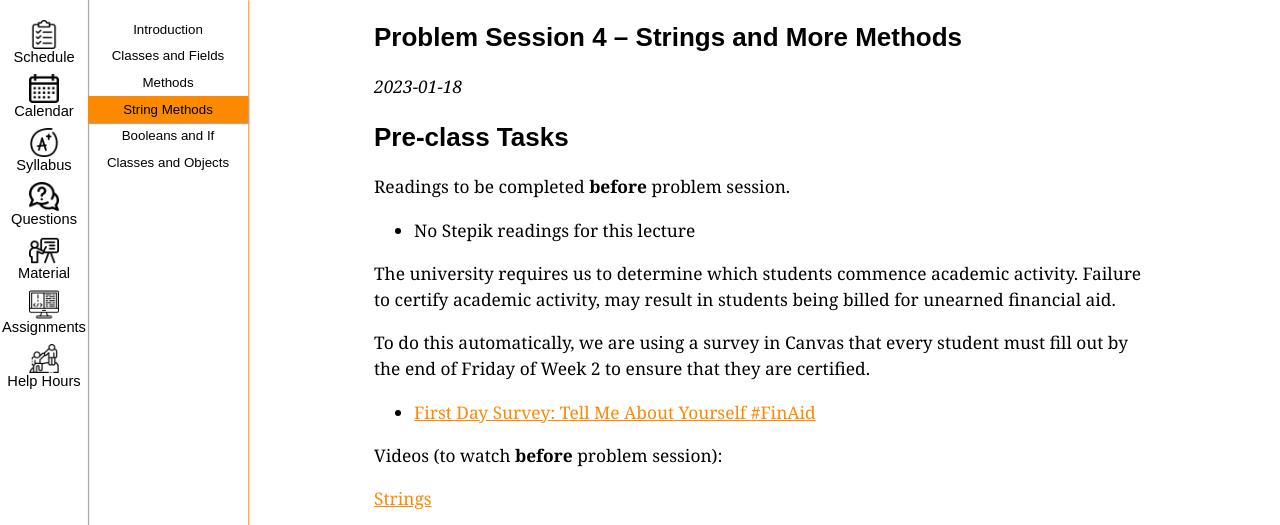
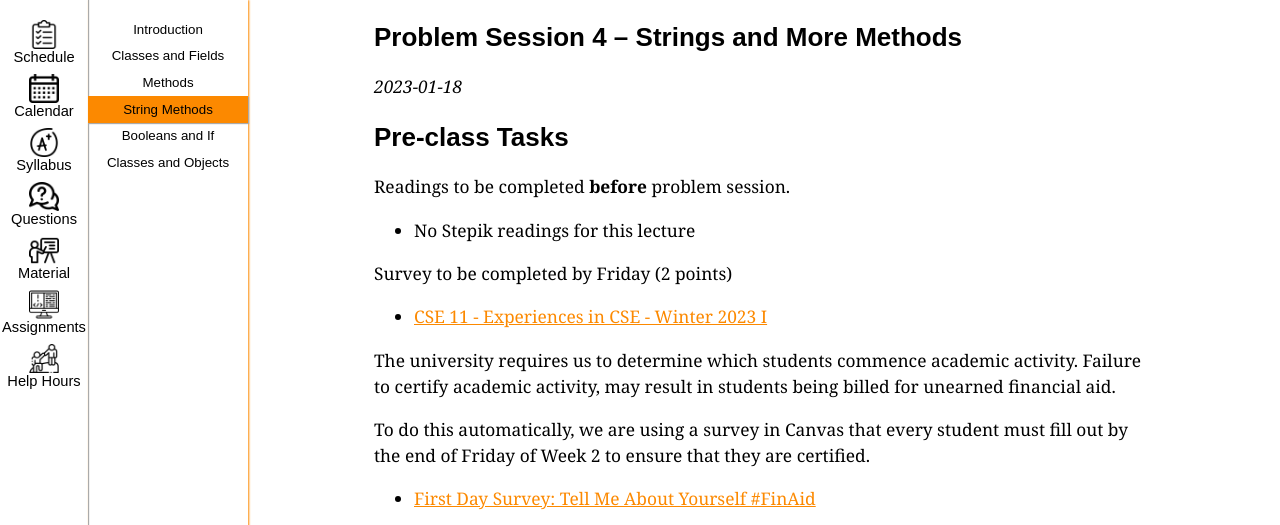
Before and after one commit to ucsd-cse11-w23/ucsd-cse11-w23.github.io, a Jekyll site: the page built from _lectures/lecture4.md, in a window 1280 px wide and 900 px high, cut to the strip 0-525 px from the top of the window. Built offline with Jekyll 4.4.1, drawn with Linux system fonts in a browser that asks for light colours.

Commit message:
Update lecture4.md

```diff
--- a/_lectures/lecture4.md
+++ b/_lectures/lecture4.md
@@ -29,6 +29,10 @@ Readings to be completed **before** problem session.
 
 - No Stepik readings for this lecture
 
+Survey to be completed by Friday (2 points)
+
+- [CSE 11 - Experiences in CSE - Winter 2023 I](https://forms.gle/S9oDaGZpWSMk5Dwb9)
+
 The university requires us to determine which students commence academic activity. Failure to certify academic activity, may result in students being billed for unearned financial aid.
 
 To do this automatically, we are using a survey in Canvas that every student must fill out by the end of Friday of Week 2
```
